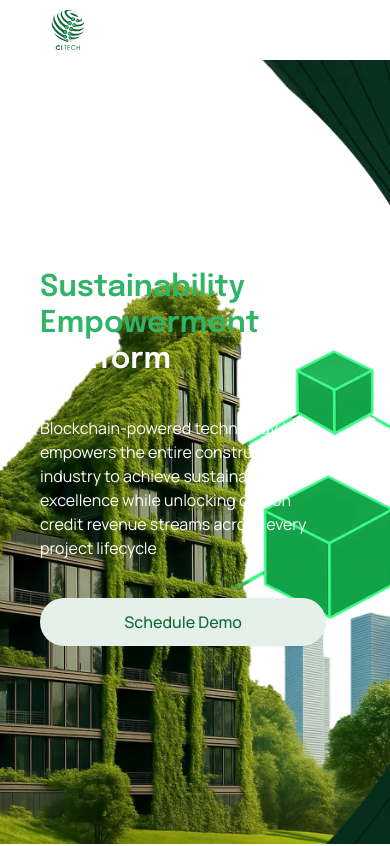
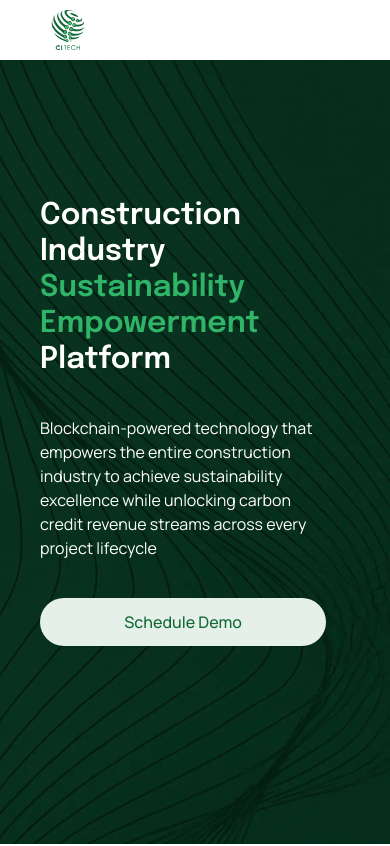
Before and after one commit to an-agha/an-agha.io, a Next.js app: page / in a window 390 px wide. Shown: the top 846 px of the page. Built offline with nearby package versions, Linux system fonts and the light colour scheme; some icons are missing.

Commit message:
bg image issue

```diff
--- a/src/components/landing/Hero.tsx
+++ b/src/components/landing/Hero.tsx
@@ -11,7 +11,7 @@ function Hero() {
     };
 
     return (
-        <section className='relative main-conatiner h-screen bg-[url(/images/banner.webp)] bg-no-repeat bg-left md:bg-left bg-cover px-10 lg:px-[100px]'>
+        <section className='relative main-conatiner h-screen bg-[url(/images/banner.webp)] bg-no-repeat bg-right md:bg-left bg-cover px-10 lg:px-[100px]'>
             <div className='flex h-full items-center justify-end'>
                 <div
                     className='relative flex flex-col w-full md:w-[35%] lg:w-[50%] xl:w-[60%] gap-y-[38px] pr-6 lg:pr-10 xl:pr-14 z-50'
```
